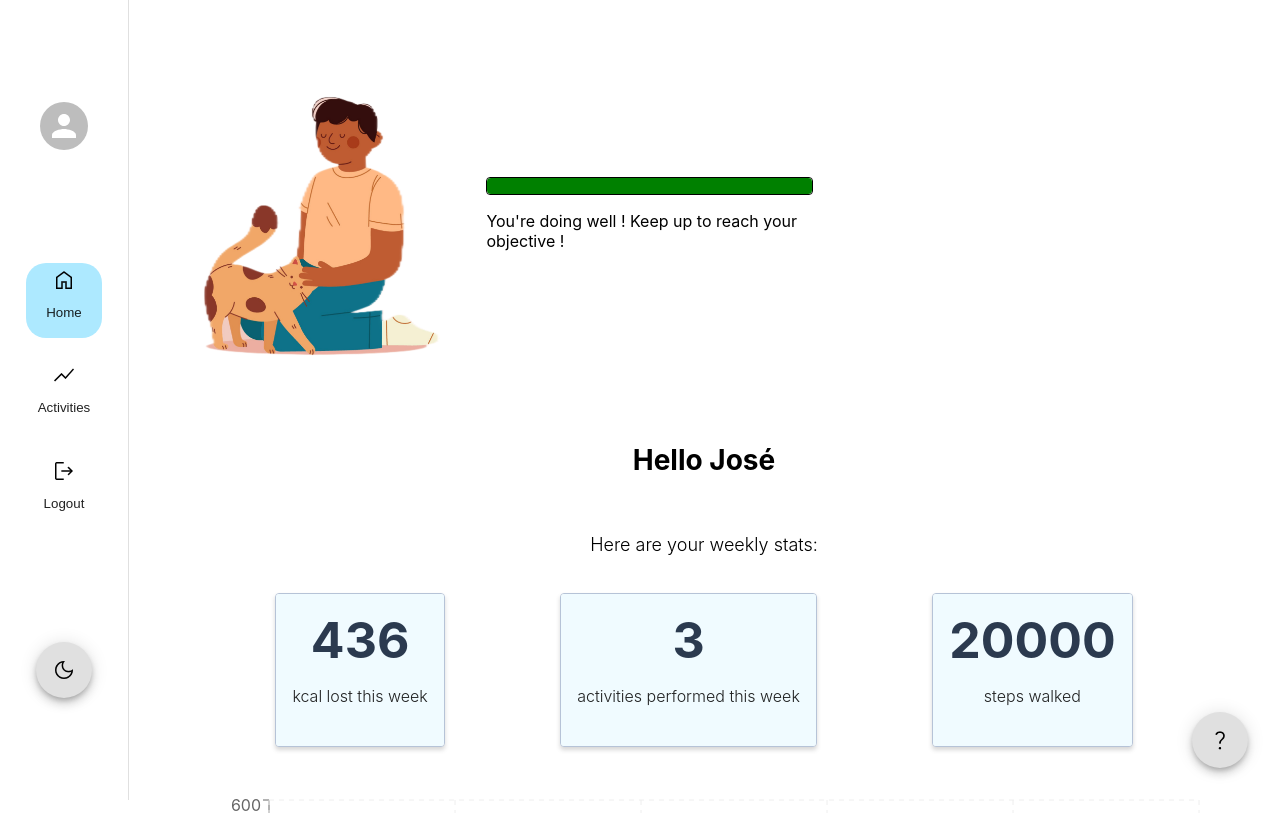
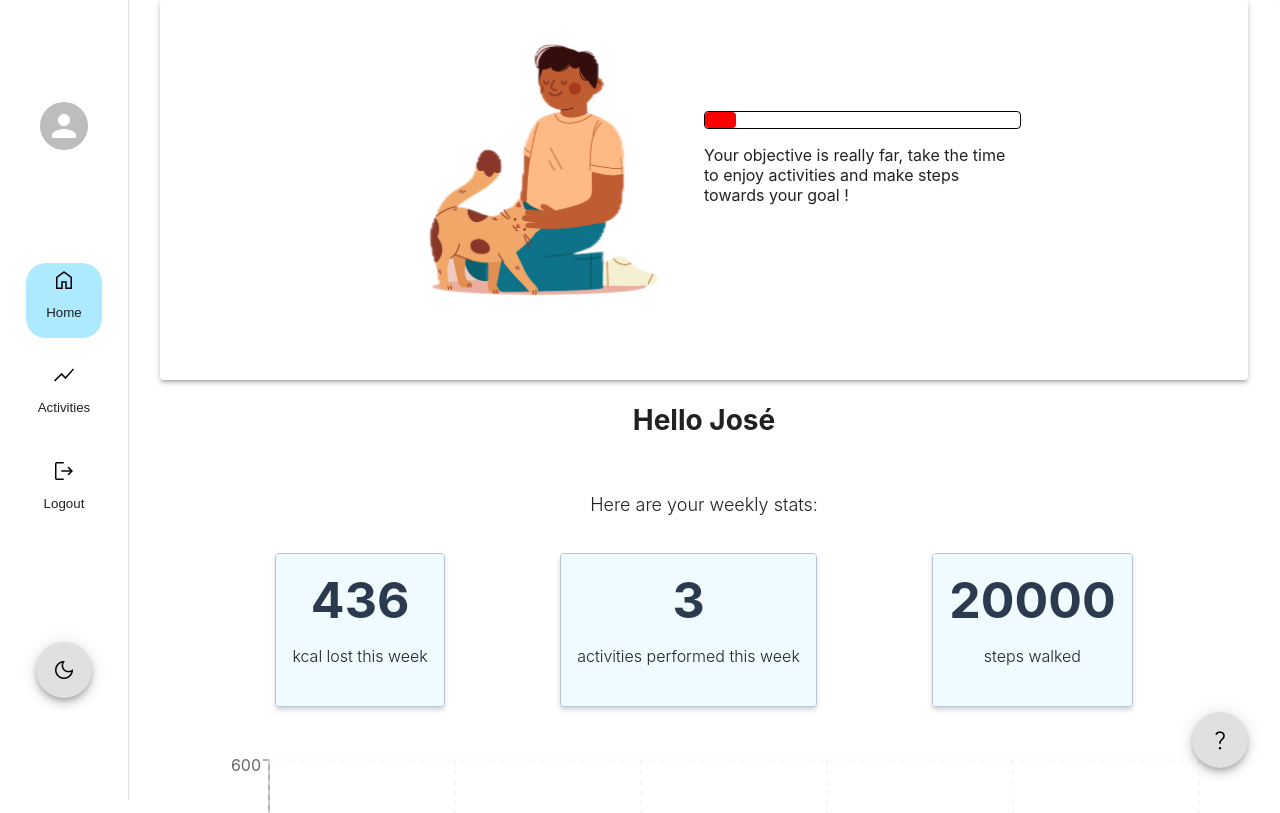
Before and after one commit to MHaurel/tii-2023, a React (Create React App) app: page / in a window 1280 px wide. Shown: the top 813 px of the page. Built offline with nearby package versions, Linux system fonts and the light colour scheme.

Commit message:
Home Page Animation and full dark theme

```diff
--- a/public/index.html
+++ b/public/index.html
@@ -24,7 +24,7 @@
       work correctly both with client-side routing and a non-root public URL.
       Learn how to configure a non-root public URL by running `npm run build`.
     -->
-    <title>React App</title>
+    <title>FitTrack</title>
   </head>
   <body>
     <noscript>You need to enable JavaScript to run this app.</noscript>
--- a/src/App.js
+++ b/src/App.js
@@ -7,7 +7,7 @@ import Profil from "./pages/Profil";
 import { useState } from 'react';
 import { BrowserRouter, Routes, Route } from 'react-router-dom';
 import HelpIcon from './components/HelpIcon';
-import { ThemeProvider, createTheme } from '@mui/material';
+import { Paper, ThemeProvider, createTheme } from '@mui/material';
 import Footer from './components/Footer';
 
 const darkTheme = createTheme({
@@ -37,6 +37,7 @@ function App() {
       <ThemeProvider theme={theme}>
         <BrowserRouter>
           <NavigationRail handleChangeTheme={handleChangeTheme} theme={theme}/>
+            <Paper>
               <div className='page'>
                 <Routes>
                   <Route path='/' element={<Home/>}/>
@@ -44,9 +45,10 @@ function App() {
                   <Route path='profil' element={<Profil/>}/>
                 </Routes>
               </div>
+              <Footer/>
+          </Paper>
         </BrowserRouter>
-        {/* Insert footer here */}
-        <Footer/>
+
         <HelpIcon/>
       </ThemeProvider>
     </div>
--- a/src/components/HealthBar.css
+++ b/src/components/HealthBar.css
@@ -7,4 +7,16 @@
     /* background-color: red; */
     height: 1rem;
     border-radius: 4px;
+    animation: fill 2s ease-in 1;
 }
+
+@keyframes fill {
+    0% {
+        width: 0%;
+    }
+
+    50% {
+        width: 100%;
+        transform: scaleX(1);
+    }
+}
--- a/src/components/HomePageAnimation.css
+++ b/src/components/HomePageAnimation.css
@@ -2,13 +2,13 @@
     /* border: 2px solid #7196CE; */
     width: 100%;
     height: 300px;
-    margin-top: 9vh;
+    /* margin-top: 9vh; */
     /* margin-left: 1vw; */
     /* margin-right: 6vw; */
     margin-bottom: 6vh;
     display: flex;
     flex-direction: row;
-    justify-content: flex-start;
+    justify-content: center;
     align-items: center;
 }
 
--- a/src/components/HomePageAnimation.js
+++ b/src/components/HomePageAnimation.js
@@ -3,7 +3,7 @@ import HealthBar from './HealthBar';
 
 function HomePageAnimation() {
 
-    let fillPercentage = 100; // Will be dynamically obtained
+    let fillPercentage = 10; // Will be dynamically obtained
 
     let supportText = "You're doing well ! Keep up to reach your objective !"
     if (fillPercentage < 75 && fillPercentage >= 50) {
@@ -16,7 +16,6 @@ function HomePageAnimation() {
 
     return(
         <div className="divAnimation">
-            {/* Illustration on the LEFT and health bar + recommendation text on the RIGHT */}
             <img src={process.env.PUBLIC_URL + "/images/weightIllustration1.png"} className='illustration'/>
             <div className='healthBar'>
                 <HealthBar fillPercentage={fillPercentage}/>
--- a/src/pages/Activities.js
+++ b/src/pages/Activities.js
@@ -3,13 +3,9 @@ import "./Activities.css";
 import Activity from "../models/Activity";
 import CustomDate from "../models/CustomDate";
 import ActivityIcon from "../components/ActivityIcon";
-
-import ActivityCard from "../components/ActivityCard";
 import ActivitiesLineChart from "../components/ActivitiesLineChart";
 import SegmentedButtonsFilterDate from "../components/SegmentedButtonsFilterDate";
 import { List, Avatar, ListItem, ListItemAvatar, ListItemText, Divider } from "@mui/material";
-import HelpIcon from "../components/HelpIcon";
-import { AccessAlarm } from "@mui/icons-material";
 
 function Activities() {
 
@@ -46,16 +42,10 @@ function Activities() {
     return (
         <div className="wrapper">
             <div>
-                <h1>Vos dernières activités physiques</h1>
-                <h3 className="subtitle">Retrouvez les dernières activités que vous avez effectué 🏃🏼‍♀️</h3>
+                <h1>Your last physical activities</h1>
+                <h3 className="subtitle">Get a view of the last activities you performed 🏃🏼‍♀️</h3>
                 <br/>
-                {/* <h4 style={{color: "red"}}>Segmented buttons here</h4> */}
                 <SegmentedButtonsFilterDate/>
-                {/* {
-                    activities.map((act, i) => {
-                        return <ActivityCard activity={act}/>
-                    })
-                } */}
 
                 <List
                     sx={{
--- a/src/pages/Home.css
+++ b/src/pages/Home.css
@@ -57,5 +57,4 @@
     margin-bottom: 6vh;
     justify-content: center;
     display: flex;
-
 }
--- a/src/pages/Home.js
+++ b/src/pages/Home.js
@@ -1,6 +1,6 @@
 import HomePageAnimation from "../components/HomePageAnimation";
 import "./Home.css";
-import { Card, CardContent } from "@mui/material";
+import { Card, CardContent, Paper } from "@mui/material";
 import HomeLineChart from "../components/HomeLineChart";
 import Activity from "../models/Activity";
 
@@ -40,7 +40,9 @@ function Home() {
     return (
         <div>
             <div className="animation">
-                <HomePageAnimation/>
+                <Paper elevation={3} sx={{padding: 2}}>
+                    <HomePageAnimation/>
+                </Paper>
             </div>
 
             <div className="welcome">
@@ -50,9 +52,8 @@ function Home() {
                 <div className="stats">
 
                     <div >
-                        <Card sx={{borderColor: "#B6C3D7"}} className="styleCard" variant="outlined">
+                        <Card sx={{borderColor: "#B6C3D7"}} className="styleCard" variant="outlined" color="primary">
                             <CardContent className="statCard">
-
                                 <span>436</span>
                                 <p>kcal lost this week</p>
                             </CardContent>
```
Lines whose indentation alone changed are shown as unchanged.
